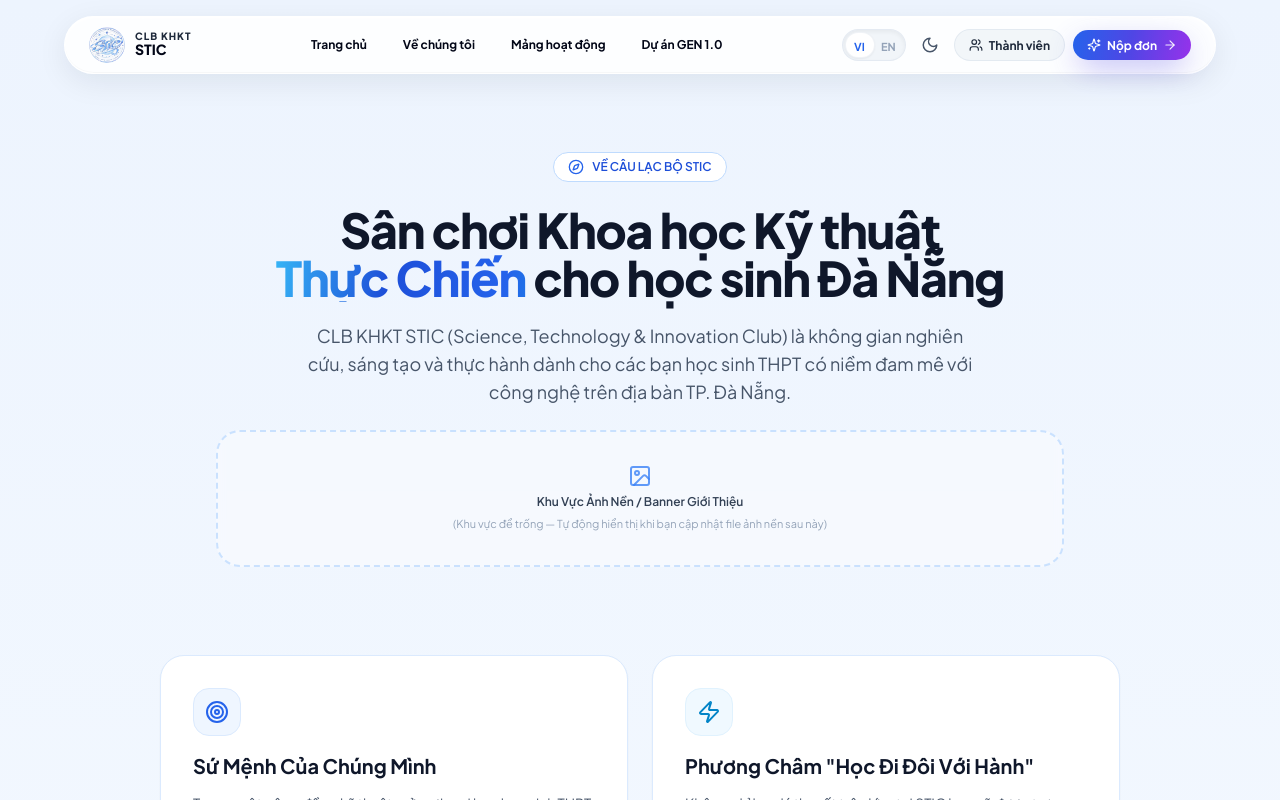
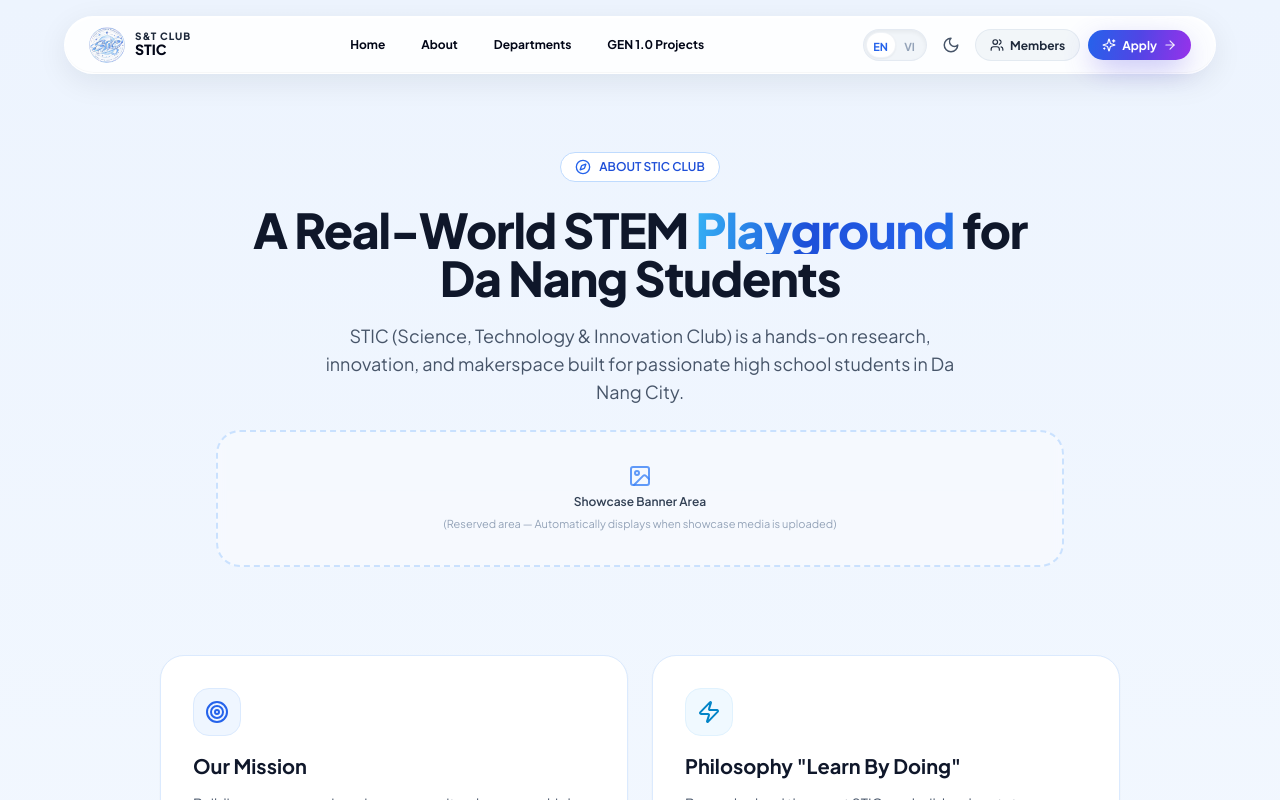
Before and after one commit to CrashCrystalVN/stic-web, a Next.js app: page /about in a window 1280 px wide. Shown: the top 800 px of the page. Built offline with nearby package versions, Linux system fonts and the light colour scheme; no server answers.

Commit message:
fix(i18n): set default language back to English and retain FAQ suffix as requested

```diff
--- a/src/app/join/page.tsx
+++ b/src/app/join/page.tsx
@@ -205,7 +205,7 @@ export default function JoinPage() {
         <div className="mb-12">
           <div className="text-center mb-8">
             <h3 className="text-xl sm:text-2xl font-bold text-slate-900 dark:text-white">
-              {lang === "vi" ? "Câu Hỏi Thường Gặp" : "Frequently Asked Questions"}
+              {lang === "vi" ? "Câu Hỏi Thường Gặp (FAQ)" : "Frequently Asked Questions (FAQ)"}
             </h3>
           </div>
 
--- a/src/components/common/LangToggle.tsx
+++ b/src/components/common/LangToggle.tsx
@@ -23,11 +23,11 @@ export function LangToggle() {
       title={lang === "en" ? "Switch to Vietnamese (Tiếng Việt)" : "Chuyển sang Tiếng Anh (English)"}
       aria-label="Toggle language"
     >
-      {/* Animated Sliding Pill Background: VI ở bên trái (2px), EN ở bên phải (32px) */}
+      {/* Animated Sliding Pill Background: EN ở vị trí đầu (trái 2px), VI ở vị trí sau (phải 32px) */}
       <motion.div
         className="absolute top-0.5 bottom-0.5 w-[30px] rounded-full bg-white dark:bg-slate-700 shadow-sm border border-slate-200/50 dark:border-slate-600/50"
         animate={{
-          left: lang === "vi" ? "2px" : "32px",
+          left: lang === "en" ? "2px" : "32px",
         }}
         transition={{
           type: "spring",
@@ -35,6 +35,19 @@ export function LangToggle() {
           damping: 32,
         }}
       />
+
+      {/* EN Label */}
+      <div className="relative z-10 flex-1 text-center">
+        <span
+          className={`text-[11px] font-bold transition-colors duration-200 ${
+            lang === "en"
+              ? "text-blue-600 dark:text-blue-400"
+              : "text-slate-400 dark:text-slate-500 hover:text-slate-600"
+          }`}
+        >
+          EN
+        </span>
+      </div>
 
       {/* VI Label */}
       <div className="relative z-10 flex-1 text-center">
@@ -48,19 +61,6 @@ export function LangToggle() {
           VI
         </span>
       </div>
-
-      {/* EN Label */}
-      <div className="relative z-10 flex-1 text-center">
-        <span
-          className={`text-[11px] font-bold transition-colors duration-200 ${
-            lang === "en"
-              ? "text-blue-600 dark:text-blue-400"
-              : "text-slate-400 dark:text-slate-500 hover:text-slate-600"
-          }`}
-        >
-          EN
-        </span>
-      </div>
     </button>
   );
 }
--- a/src/context/LangContext.tsx
+++ b/src/context/LangContext.tsx
@@ -11,15 +11,15 @@ interface LangContextValue {
 }
 
 const LangContext = createContext<LangContextValue>({
-  lang: "vi",
+  lang: "en",
   toggle: () => {},
-  t: (obj) => obj.vi,
+  t: (obj) => obj.en,
   contentVisible: true,
 });
 
 export function LangProvider({ children }: { children: React.ReactNode }) {
-  // Mặc định ngôn ngữ Tiếng Việt (Vietnamese)
-  const [lang, setLang] = useState<Lang>("vi");
+  // Mặc định ngôn ngữ Tiếng Anh (English) theo yêu cầu
+  const [lang, setLang] = useState<Lang>("en");
   const [contentVisible, setContentVisible] = useState(true);
 
   useEffect(() => {
@@ -28,8 +28,8 @@ export function LangProvider({ children }: { children: React.ReactNode }) {
       if (saved === "vi" || saved === "en") {
         setLang(saved);
       } else {
-        setLang("vi");
-        localStorage.setItem("stic_lang_v2", "vi");
+        setLang("en");
+        localStorage.setItem("stic_lang_v2", "en");
       }
     } catch {
       // Ignore localStorage errors in SSR / private mode
```
